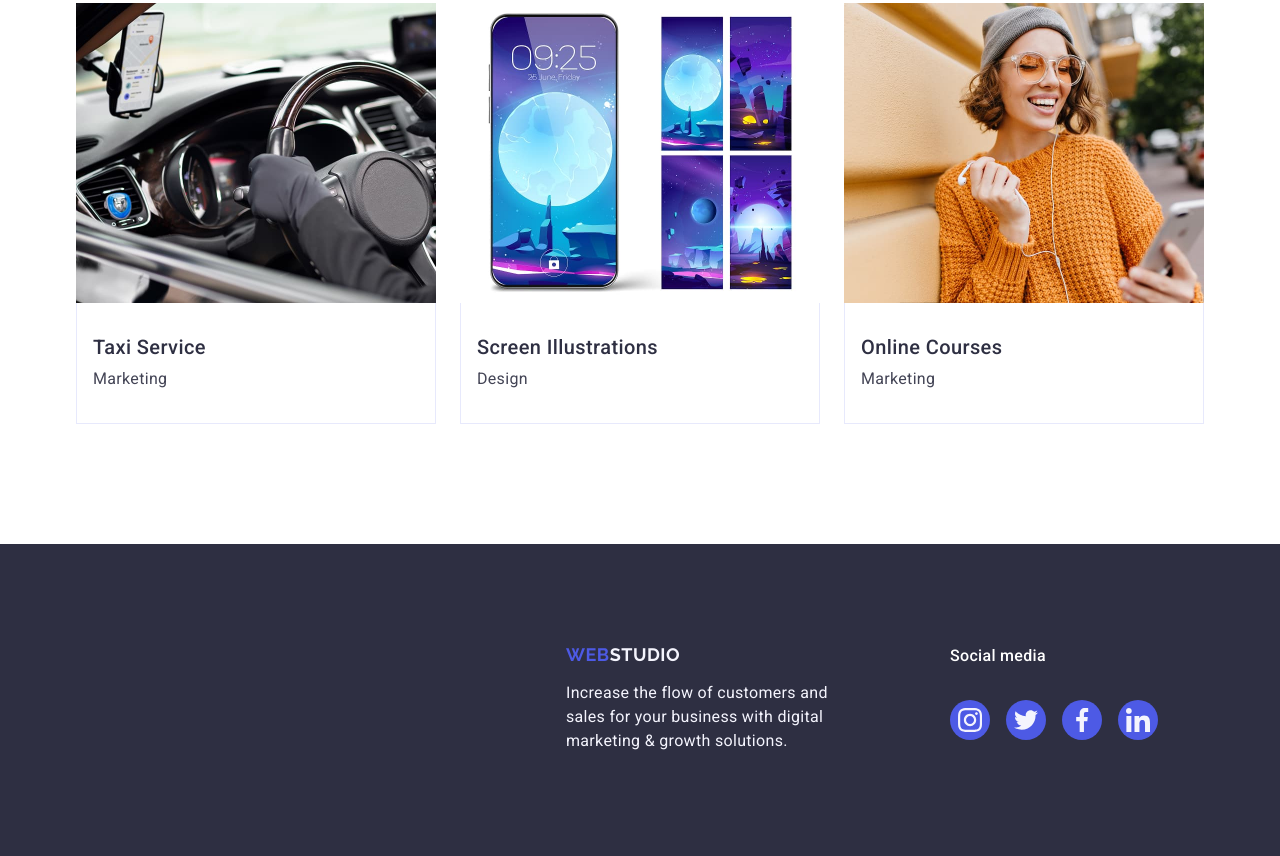
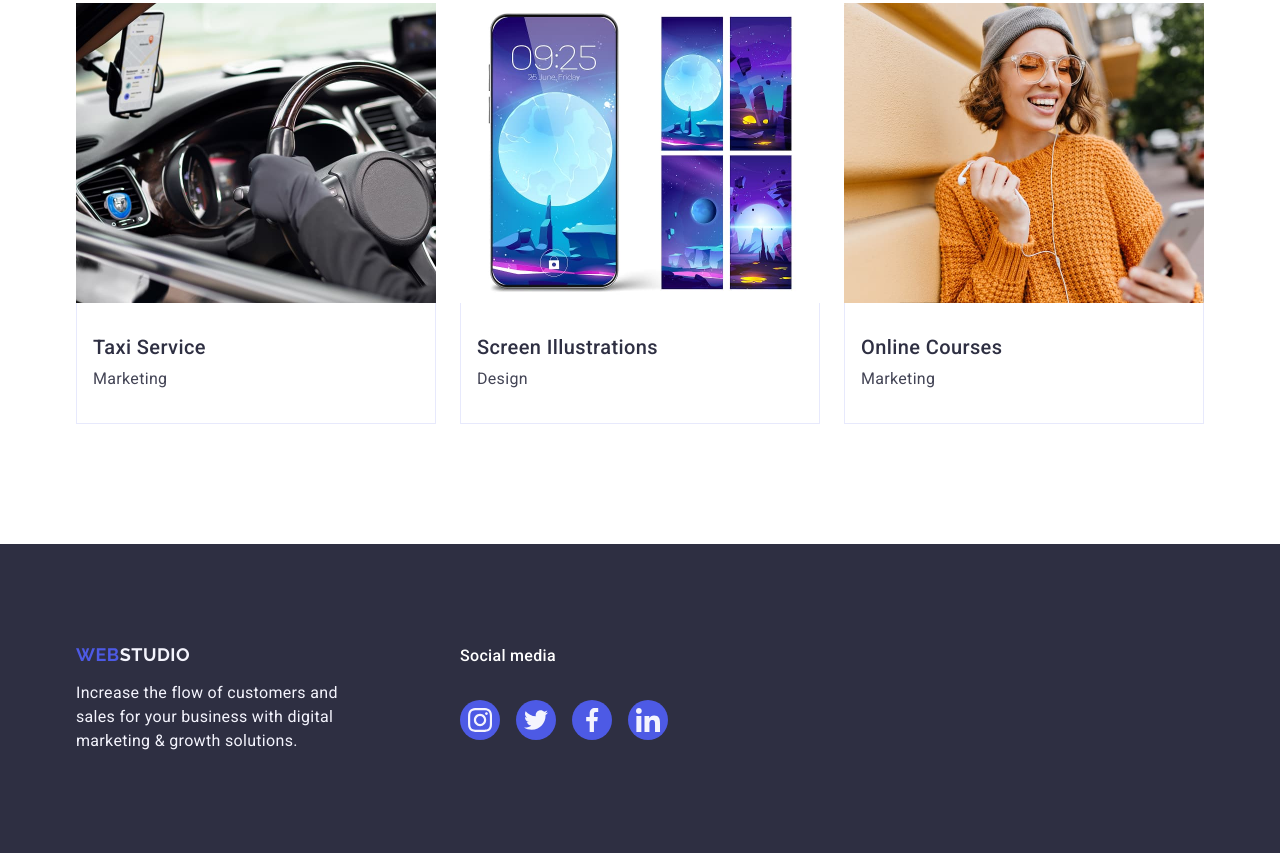
Before and after one commit to avramenko-yana/goit-markup-hw-04, a plain HTML site: page index.html in a window 1280 px wide. Shown: the part 2615-3471 px from the top of the page. Drawn offline with nearby package versions, Linux system fonts and the light colour scheme.

Commit message:
add index file

```diff
--- a/css/styles.css
+++ b/css/styles.css
@@ -474,19 +474,14 @@ margin: 0;
 }
 
 .footer-info {
-    width: 264px;
-    height: 112px;
+
     margin-right: 120px;
-    margin-left: auto;
-
 
 }
 .footer-container {
     display: flex;
     align-items: baseline;
     justify-content: flex-start;
-    margin: 0;
-    padding: 0;
-    margin-right: 120px;
+
 
 }
```
